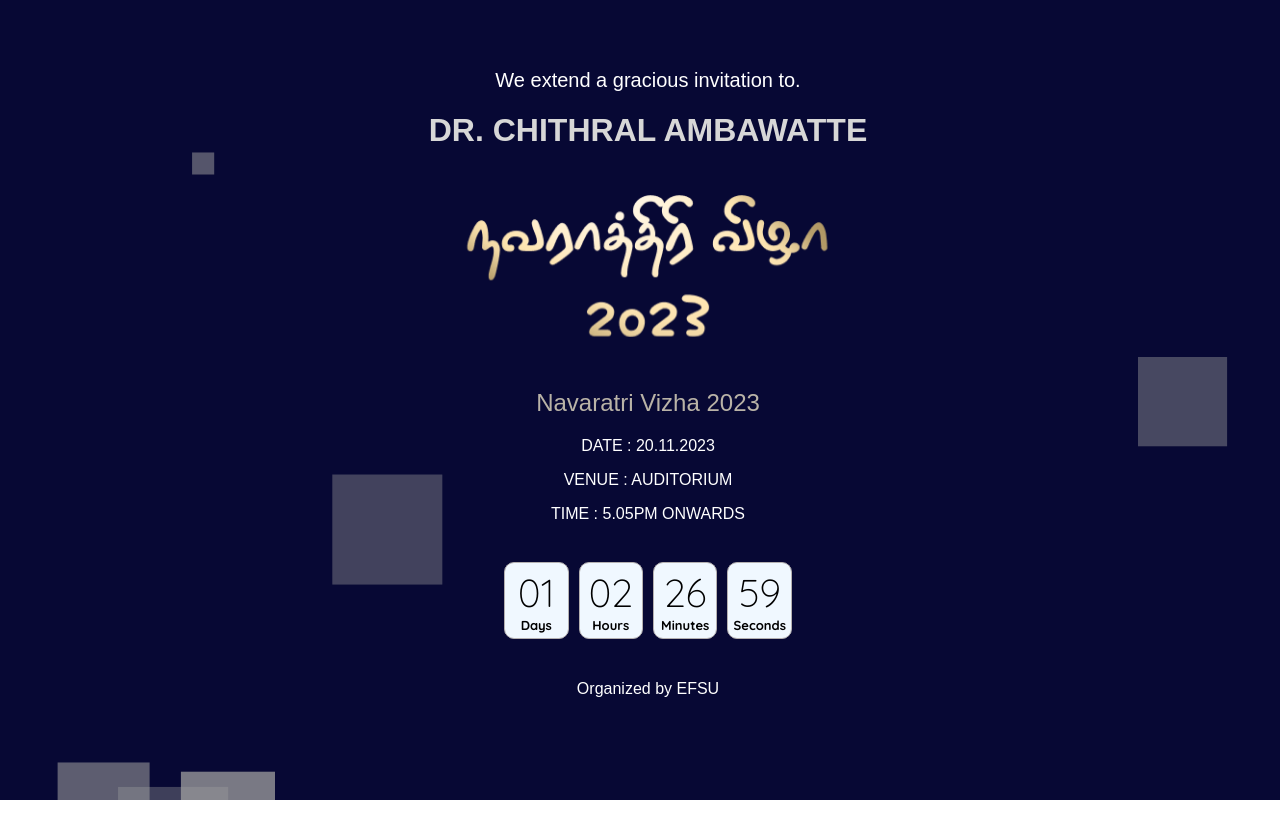
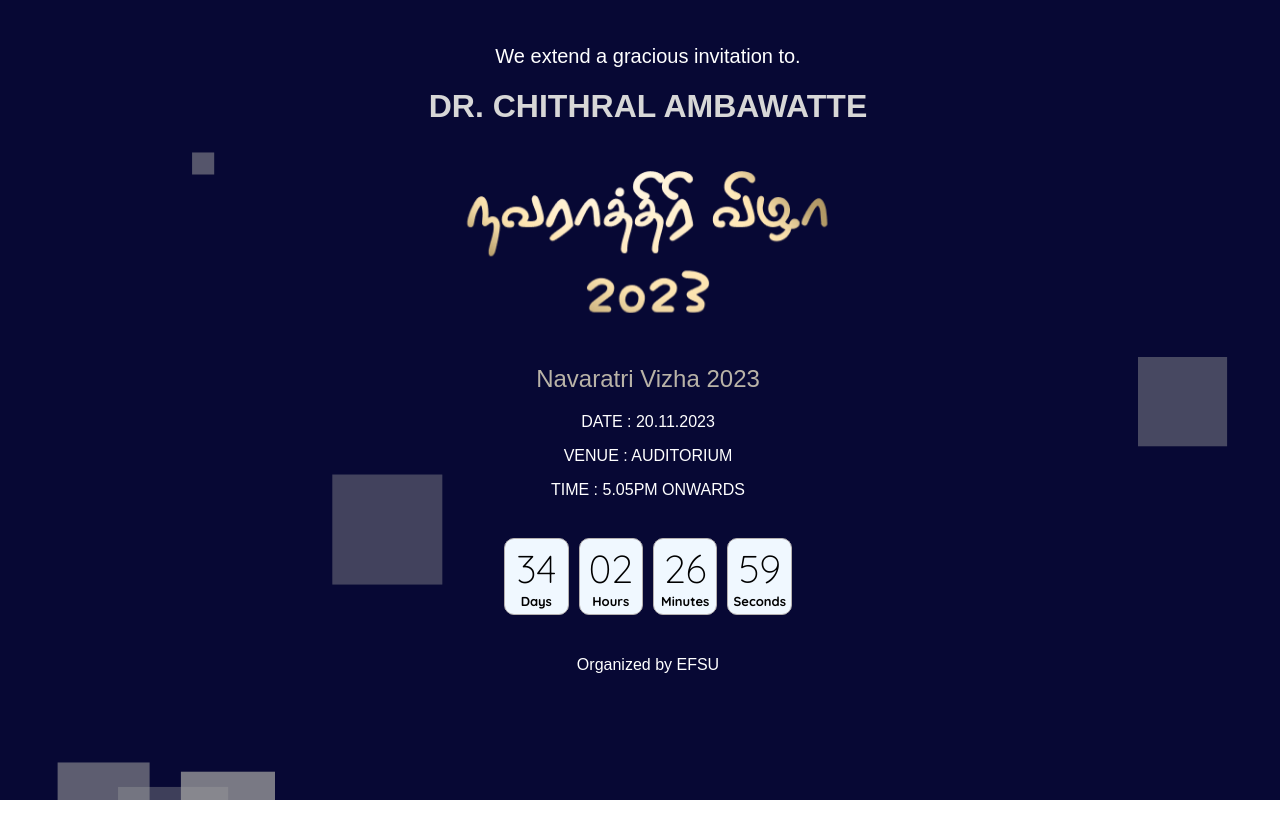
Before and after one commit to thaya2000/Vani-Vizha, a React (Vite) app: page /1 in a window 1280 px wide. After the commit the page ends 808 px from the top, so only its background shows below. Built offline with nearby package versions, Linux system fonts and the light colour scheme; a web font is replaced by a local one.

Commit message:
update_9.0

```diff
--- a/src/App.css
+++ b/src/App.css
@@ -1,7 +1,7 @@
 @import url("https://fonts.googleapis.com/css2?family=Quicksand:wght@300;700&display=swap");
 
 .endtext {
-  height: 5vh;
+  height: 5svh;
   width: 100vw;
   font-size: 100%;
   display: flex;
@@ -24,7 +24,3 @@
   text-align: center;
   z-index: 1;
 }
-
-.overall-container {
-  height: 95vh;
-}
--- a/src/components/Countdown.jsx
+++ b/src/components/Countdown.jsx
@@ -17,7 +17,7 @@ const Countdown = () => {
   const formatTime = (time) => (time < 10 ? `0${time}` : time.toString());
 
   const startTimer = () => {
-    const countdownDate = new Date("November 29, 2023 18:00:00").getTime();
+    const countdownDate = new Date("January 1, 2024 18:00:00").getTime();
     const updateTimer = () => {
       const now = new Date().getTime();
       const distance = countdownDate - now;
--- a/src/components/Text.css
+++ b/src/components/Text.css
@@ -1,7 +1,7 @@
 /* @import url("https://fonts.googleapis.com/css2?family=Poppins:wght@100;200;400;500;600;700;800&family=Quicksand:wght@300;700&display=swap"); */
 @import url("https://fonts.googleapis.com/css2?family=Baloo+Thambi+2:wght@400;500;600;700;800&display=swap");
 .text {
-  height: 60vh;
+  height: 60svh;
   margin-top: 1vh;
   width: 100vw;
   font-size: 100%;
--- a/src/index.css
+++ b/src/index.css
@@ -1,4 +1,6 @@
 html,
 body {
-  height: 100svh;
+  height: 100vh;
+  height: 100dvh;
+  overflow: hidden;
 }
--- a/src/pages/Home.css
+++ b/src/pages/Home.css
@@ -26,7 +26,6 @@
 }
 
 .overall-container {
-  height: 95vh;
-  margin-top: 5vh;
-  margin-bottom: 5vh;
+  height: 100vh;
+  height: 100dvh;
 }
```
